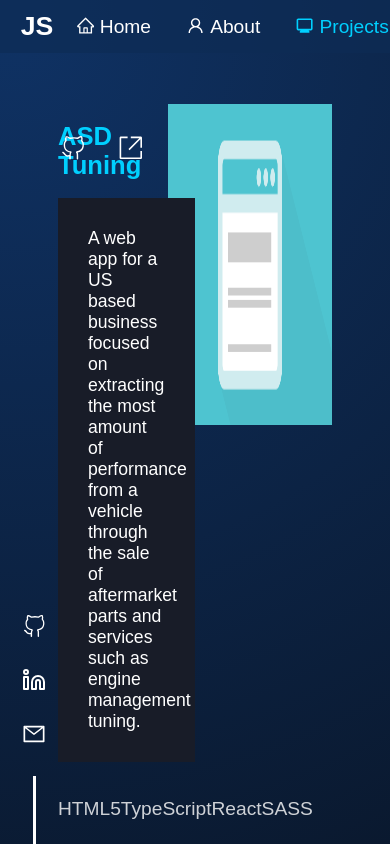
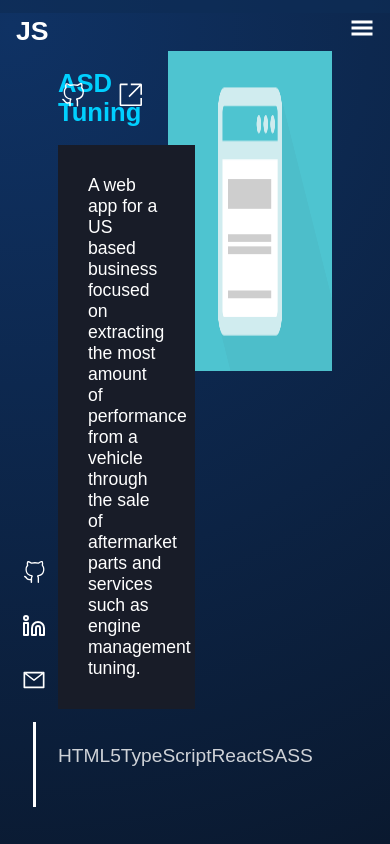
Before and after one commit to JSchoonbrood/Portfolio, a React (Create React App) app: page /projects in a window 390 px wide. Built offline with nearby package versions, Linux system fonts and the light colour scheme.

Commit message:
Navbar Mobile Layout implemented

```diff
--- a/src/components/navbar/Navbar.tsx
+++ b/src/components/navbar/Navbar.tsx
@@ -3,13 +3,30 @@ import {
   AiOutlineUser,
   AiOutlineContacts,
 } from "react-icons/ai";
+import { GiHamburgerMenu } from "react-icons/gi";
 import { MdOutlineMonitor } from "react-icons/md";
 import { NavLink } from "react-router-dom";
 import "./navbar.scss";
+import React, { useState } from "react";
 
 const Navbar = () => {
+  const [expanded, setExpanded] = useState(false);
+
+  const navbarControl = () => {
+    if (expanded) {
+      setExpanded(false);
+    } else {
+      setExpanded(true);
+    }
+  };
+
   return (
     <div className="navbar navbar-scrolled">
+      <div className="navbar__expand">
+        <button className="menu" onClick={navbarControl}>
+          <GiHamburgerMenu size={24} />
+        </button>
+      </div>
       <div className="navbar__links">
         <button
           onClick={() => window.location.reload()}
@@ -17,31 +34,41 @@ const Navbar = () => {
         >
           <h1>JS</h1>
         </button>
-        <nav className="navbar__links_container">
+        <nav
+          className={
+            expanded
+              ? "active-nav navbar__links_container"
+              : "navbar__links_container"
+          }
+        >
           <NavLink
             to="/"
-            className={({ isActive }) => (isActive ? "active" : undefined)}
+            className={({ isActive }) => (isActive ? "active link" : "link")}
+            onClick={navbarControl}
           >
             <AiOutlineHome className="icon" />
             Home
           </NavLink>
           <NavLink
             to="/about"
-            className={({ isActive }) => (isActive ? "active" : undefined)}
+            className={({ isActive }) => (isActive ? "active link" : "link")}
+            onClick={navbarControl}
           >
             <AiOutlineUser className="icon" />
             About
           </NavLink>
           <NavLink
             to="/projects"
-            className={({ isActive }) => (isActive ? "active" : undefined)}
+            className={({ isActive }) => (isActive ? "active link" : "link")}
+            onClick={navbarControl}
           >
             <MdOutlineMonitor className="icon" />
             Projects
           </NavLink>
           <NavLink
             to="/contact"
-            className={({ isActive }) => (isActive ? "active" : undefined)}
+            className={({ isActive }) => (isActive ? "active link" : "link")}
+            onClick={navbarControl}
           >
             <AiOutlineContacts className="icon" />
             Contact
--- a/src/components/navbar/navbar.scss
+++ b/src/components/navbar/navbar.scss
@@ -1,47 +1,109 @@
 @use "./../../variables";
+
+// X-Small devices (portrait phones, less than 576px)
+@media (max-width: 575.98px) {
+  .navbar {
+    .navbar__expand {
+      .menu {
+        display: block;
+        position: absolute;
+        top: 0;
+        right: 0;
+        margin: 1rem;
+        color: variables.$text-color-default;
+        background-color: transparent;
+        border: 0px;
+        font-size: variables.$navigation-font-size;
+      }
+    }
+    .navbar__links {
+      display: flex;
+      flex-direction: column;
+      .navbar__links_container {
+        display: none;
+        justify-content: center;
+        align-items: center;
+      }
+      .link {
+        margin: 0.7rem;
+        .icon {
+          display: none;
+        }
+      }
+      .active-nav {
+        display: flex;
+        flex-direction: column;
+      }
+      .reload-button {
+        position: absolute;
+        top: 0;
+        left: 0;
+        margin: 1rem;
+      }
+      .resume-button {
+        width: 90%;
+        padding: 0.3rem;
+      }
+    }
+  }
+}
+
+// Small devices (landscape phones, less than 768px)
+// @media (max-width: 767.98px) { ... }
+
+// // Medium devices (tablets, less than 992px)
+// @media (max-width: 991.98px) { ... }
+
+// // Large devices (desktops, less than 1200px)
+// @media (max-width: 1199.98px) { ... }
+
+// // X-Large devices (large desktops, less than 1400px)
+// @media (max-width: 1399.98px) { ... }
+
+// XX-Large devices (larger desktops)
+// No media query since the xxl breakpoint has no upper bound on its width
 
 .navbar {
   top: 0;
   height: auto;
-  position: sticky;
+  position: fixed;
   padding-top: 0.4rem;
   padding-bottom: 0.4rem;
   background-color: transparent;
+  width: 100%;
   .navbar__links {
     display: flex;
     h1 {
-      align-items: center;
-      justify-content: center;
-      padding: 0.3rem;
+      // align-items: center;
+      // justify-content: center;
+      // padding: 0.3rem;
       color: variables.$text-color-default;
     }
     .reload-button {
       background-color: transparent;
-      margin-left: 1rem;
+      // margin-left: 1rem;
       border: 0px;
     }
     .navbar__links_container {
-      display: flex;
-      flex-direction: row;
-      justify-content: flex-end;
-      align-items: center;
-      padding-right: 0.4rem;
-      flex-grow: 1;
+      // justify-content: flex-end;
+      // align-items: center;
+      // padding-right: 0.4rem;
+      width: 100%;
       button {
         background-color: transparent;
         border: 1px solid variables.$text-color-active;
         color: variables.$text-color-active;
         font-size: variables.$navigation-font-size;
         font-weight: variables.$navigation-font-weight;
-        padding: 0.5rem 0.75rem;
-        border-radius: 0.4rem;
-        margin: 0 1.1rem;
+        // padding: 0.5rem 0.75rem;
+        // border-radius: 0.4rem;
+        // margin: 0 1.1rem;
       }
       a {
         color: variables.$text-color-default;
         font-weight: variables.$navigation-font-weight;
         font-size: variables.$navigation-font-size;
-        margin: 0 1.1rem;
+        // margin: 0 1.1rem;
         text-decoration: none;
         z-index: 1;
         display: flex;
```
